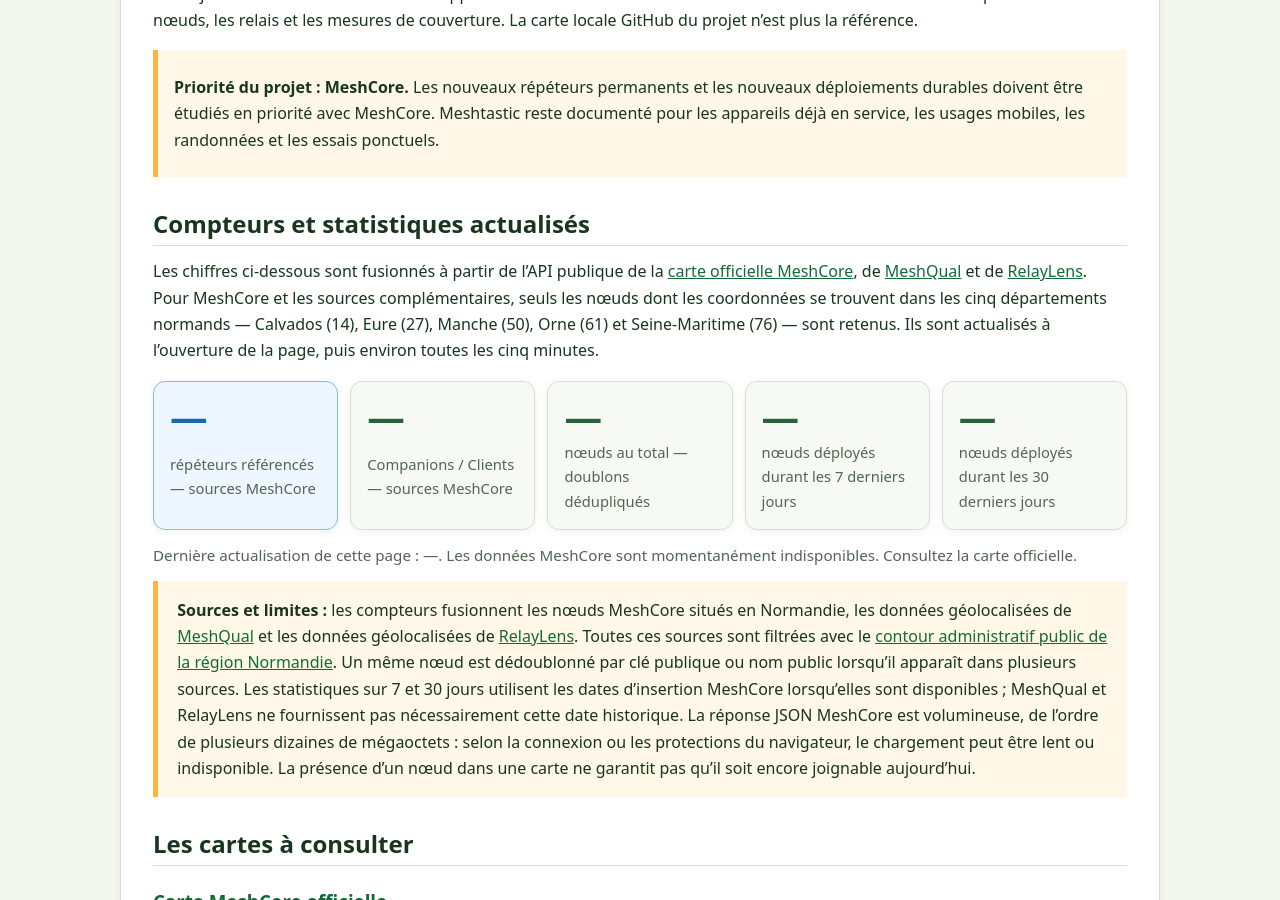
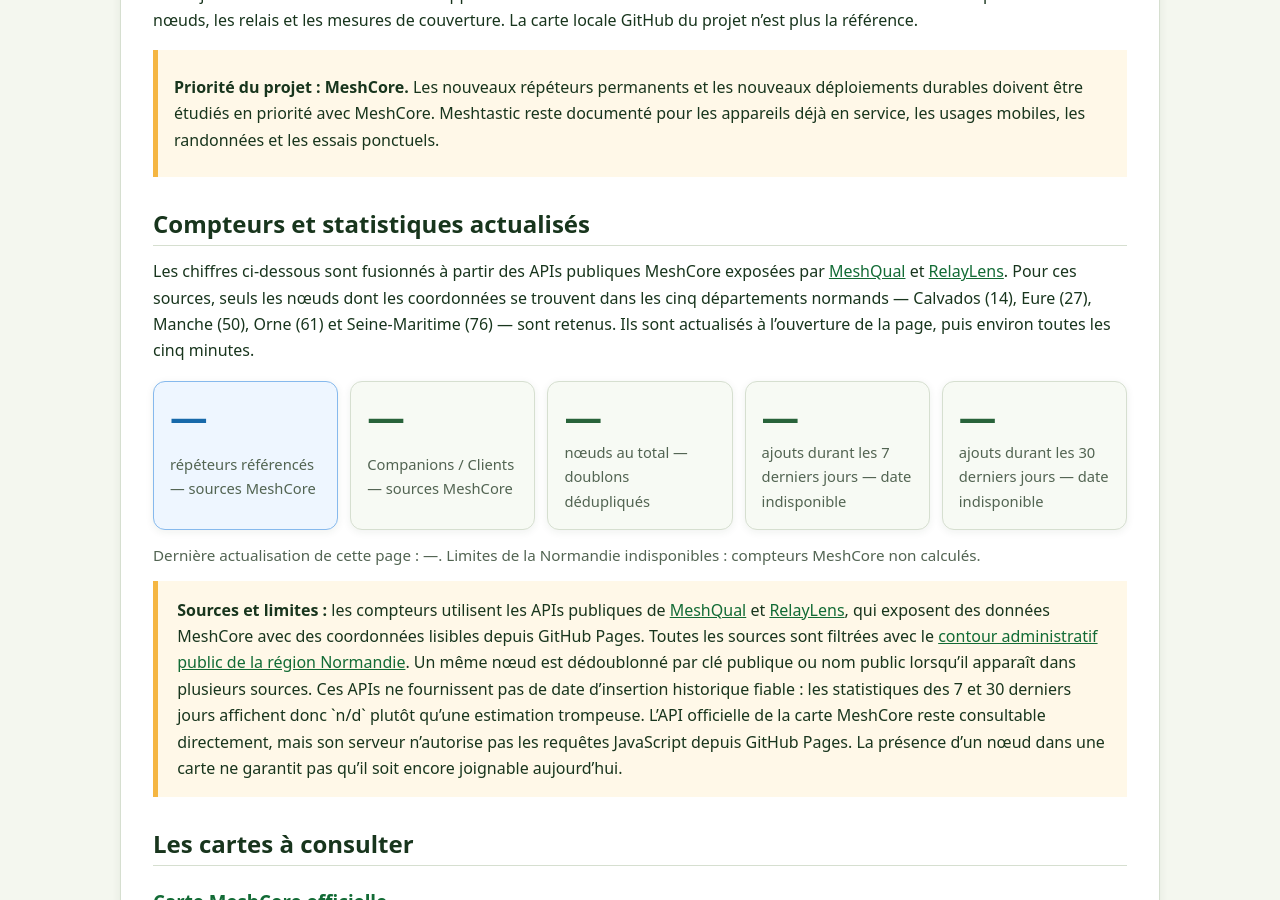
Before and after one commit to 1234LUCIUS/projet-interconnexion-normand-wiki, a Jekyll site: the page built from docs/04-carte-interactive.md, in a window 1280 px wide and 900 px high, scrolled down 485 px. Built offline with Jekyll 4.4.1, drawn with Linux system fonts in a browser that asks for light colours; comment, search, counter and statistics services are not loaded; part of the change alters nothing that is shown.

Commit message:
Corrige le compteur MeshCore bloque par CORS

```diff
--- a/docs/04-carte-interactive.md
+++ b/docs/04-carte-interactive.md
@@ -11,18 +11,18 @@ Le Projet d’Interconnexion Normand s’appuie désormais sur des cartes offici
 
 ## Compteurs et statistiques actualisés
 
-Les chiffres ci-dessous sont fusionnés à partir de l’API publique de la [carte officielle MeshCore](https://map.meshcore.io/), de [MeshQual](https://meshqual.pmrs.fr/) et de [RelayLens](https://relaylens.mesh.chaun14.fr/companions). Pour MeshCore et les sources complémentaires, seuls les nœuds dont les coordonnées se trouvent dans les cinq départements normands — Calvados (14), Eure (27), Manche (50), Orne (61) et Seine-Maritime (76) — sont retenus. Ils sont actualisés à l’ouverture de la page, puis environ toutes les cinq minutes.
+Les chiffres ci-dessous sont fusionnés à partir des APIs publiques MeshCore exposées par [MeshQual](https://meshqual.pmrs.fr/) et [RelayLens](https://relaylens.mesh.chaun14.fr/companions). Pour ces sources, seuls les nœuds dont les coordonnées se trouvent dans les cinq départements normands — Calvados (14), Eure (27), Manche (50), Orne (61) et Seine-Maritime (76) — sont retenus. Ils sont actualisés à l’ouverture de la page, puis environ toutes les cinq minutes.
 
 <div class="node-stats" aria-live="polite">
   <div class="node-stat node-stat-primary"><strong data-node-stat="repeaters">—</strong><span>répéteurs référencés — sources MeshCore</span></div>
   <div class="node-stat"><strong data-node-stat="companions">—</strong><span>Companions / Clients — sources MeshCore</span></div>
   <div class="node-stat"><strong data-node-stat="total">—</strong><span>nœuds au total — doublons dédupliqués</span></div>
-  <div class="node-stat"><strong data-node-stat="week">—</strong><span>nœuds déployés durant les 7 derniers jours</span></div>
-  <div class="node-stat"><strong data-node-stat="month">—</strong><span>nœuds déployés durant les 30 derniers jours</span></div>
+  <div class="node-stat"><strong data-node-stat="week">—</strong><span>ajouts durant les 7 derniers jours — date indisponible</span></div>
+  <div class="node-stat"><strong data-node-stat="month">—</strong><span>ajouts durant les 30 derniers jours — date indisponible</span></div>
 </div>
 <p class="muted">Dernière actualisation de cette page : <span data-node-stat="updated">—</span>. <span data-node-stat="status">Chargement des données MeshCore…</span></p>
 
-<p class="notice"><strong>Sources et limites :</strong> les compteurs fusionnent les nœuds MeshCore situés en Normandie, les données géolocalisées de <a href="https://meshqual.pmrs.fr/">MeshQual</a> et les données géolocalisées de <a href="https://relaylens.mesh.chaun14.fr/companions">RelayLens</a>. Toutes ces sources sont filtrées avec le <a href="https://raw.githubusercontent.com/gregoiredavid/france-geojson/master/regions/normandie/region-normandie.geojson">contour administratif public de la région Normandie</a>. Un même nœud est dédoublonné par clé publique ou nom public lorsqu’il apparaît dans plusieurs sources. Les statistiques sur 7 et 30 jours utilisent les dates d’insertion MeshCore lorsqu’elles sont disponibles ; MeshQual et RelayLens ne fournissent pas nécessairement cette date historique. La réponse JSON MeshCore est volumineuse, de l’ordre de plusieurs dizaines de mégaoctets : selon la connexion ou les protections du navigateur, le chargement peut être lent ou indisponible. La présence d’un nœud dans une carte ne garantit pas qu’il soit encore joignable aujourd’hui.</p>
+<p class="notice"><strong>Sources et limites :</strong> les compteurs utilisent les APIs publiques de <a href="https://meshqual.pmrs.fr/">MeshQual</a> et <a href="https://relaylens.mesh.chaun14.fr/companions">RelayLens</a>, qui exposent des données MeshCore avec des coordonnées lisibles depuis GitHub Pages. Toutes les sources sont filtrées avec le <a href="https://raw.githubusercontent.com/gregoiredavid/france-geojson/master/regions/normandie/region-normandie.geojson">contour administratif public de la région Normandie</a>. Un même nœud est dédoublonné par clé publique ou nom public lorsqu’il apparaît dans plusieurs sources. Ces APIs ne fournissent pas de date d’insertion historique fiable : les statistiques des 7 et 30 derniers jours affichent donc `n/d` plutôt qu’une estimation trompeuse. L’API officielle de la carte MeshCore reste consultable directement, mais son serveur n’autorise pas les requêtes JavaScript depuis GitHub Pages. La présence d’un nœud dans une carte ne garantit pas qu’il soit encore joignable aujourd’hui.</p>
 
 ## Les cartes à consulter
 
--- a/docs/assets/node-stats.js
+++ b/docs/assets/node-stats.js
@@ -1,7 +1,6 @@
 (function () {
   'use strict';
 
-  const meshcoreEndpoint = 'https://map.meshcore.io/api/v1/nodes?short=1';
   const meshqualEndpoint = 'https://api.meshqual.pmrs.fr/api/nodes?bbox=-2.5,48.8,2,50.3';
   const relayLensEndpoint = 'https://relaylens.mesh.chaun14.fr/api/map/features?west=-2.5&south=48.8&east=2&north=50.3&zoom=8&max=400';
   const normandyBoundaryEndpoint = 'https://raw.githubusercontent.com/gregoiredavid/france-geojson/master/regions/normandie/region-normandie.geojson';
@@ -18,16 +17,12 @@
   };
   if (!nodesById.repeaters) return;
 
-  function value(node, short, full) {
-    return node && (node[short] ?? node[full]);
+  function setValue(key, number) {
+    if (nodesById[key]) nodesById[key].textContent = numberFormat.format(number);
   }
 
-  function dateValue(node) {
-    return value(node, 'id', 'inserted_date');
-  }
-
-  function setValue(key, number) {
-    if (nodesById[key]) nodesById[key].textContent = numberFormat.format(number);
+  function setText(key, text) {
+    if (nodesById[key]) nodesById[key].textContent = text;
   }
 
   function pointInRing(point, ring) {
@@ -78,18 +73,6 @@
     };
   }
 
-  function meshCoreRecords(nodes, boundary) {
-    return nodes.filter((node) => pointInNormandy(coordinatesOf(node), boundary)).map((node) => ({
-      ...makeRecord({
-        name: value(node, 'n', 'adv_name'),
-        publicKey: value(node, 'pk', 'public_key'),
-        role: Number(value(node, 't', 'type')) === 2 ? 'repeater' : Number(value(node, 't', 'type')) === 1 ? 'companion' : 'other',
-        inserted: dateValue(node)
-      }),
-      source: 'MeshCore'
-    }));
-  }
-
   function meshQualRecords(collection, boundary) {
     const features = Array.isArray(collection && collection.features) ? collection.features : [];
     return features.filter((feature) => isPointFeature(feature) && pointInNormandy(feature.geometry.coordinates, boundary)).map((feature) => {
@@ -114,8 +97,8 @@
     }));
   }
 
-  function mergeRecords(meshcoreNodes, meshqualCollection, relayLensCollection, boundary) {
-    const merged = meshCoreRecords(meshcoreNodes, boundary);
+  function mergeRecords(meshqualCollection, relayLensCollection, boundary) {
+    const merged = [];
     const knownKeys = new Set(merged.flatMap((record) => [record.key, record.nameKey]).filter(Boolean));
     for (const record of [...meshQualRecords(meshqualCollection, boundary), ...relayLensRecords(relayLensCollection, boundary)]) {
       if ((record.key && knownKeys.has(record.key)) || (record.nameKey && knownKeys.has(record.nameKey))) continue;
@@ -126,21 +109,9 @@
     return merged;
   }
 
-  function addedSince(records, timestamp) {
-    return records.filter((record) => {
-      if (record.project) return false;
-      const date = Date.parse(record.inserted || '');
-      return Number.isFinite(date) && date >= timestamp;
-    }).length;
-  }
-
   async function update() {
-    nodesById.status.textContent = 'Actualisation des données MeshCore, MeshQual et RelayLens…';
-    const [meshcoreResult, meshqualResult, relayLensResult, boundaryResult] = await Promise.allSettled([
-      fetch(meshcoreEndpoint, { cache: 'no-store' }).then((response) => {
-        if (!response.ok) throw new Error(`MeshCore HTTP ${response.status}`);
-        return response.json();
-      }),
+    nodesById.status.textContent = 'Actualisation des données MeshQual et RelayLens…';
+    const [meshqualResult, relayLensResult, boundaryResult] = await Promise.allSettled([
       fetch(meshqualEndpoint, { cache: 'no-store' }).then((response) => {
         if (!response.ok) throw new Error(`MeshQual HTTP ${response.status}`);
         return response.json();
@@ -155,13 +126,6 @@
       })
     ]);
 
-    if (meshcoreResult.status !== 'fulfilled') {
-      nodesById.status.textContent = 'Les données MeshCore sont momentanément indisponibles. Consultez la carte officielle.';
-      console.warn('Impossible de charger les statistiques MeshCore', meshcoreResult.reason);
-      return;
-    }
-
-    const meshcoreNodes = Array.isArray(meshcoreResult.value) ? meshcoreResult.value : [];
     const meshqualCollection = meshqualResult.status === 'fulfilled' ? meshqualResult.value : null;
     const relayLensCollection = relayLensResult.status === 'fulfilled' ? relayLensResult.value : null;
     const boundary = boundaryResult.status === 'fulfilled' ? boundaryResult.value : null;
@@ -169,19 +133,17 @@
       nodesById.status.textContent = 'Limites de la Normandie indisponibles : compteurs MeshCore non calculés.';
       return;
     }
-    const records = mergeRecords(meshcoreNodes, meshqualCollection, relayLensCollection, boundary);
+    const records = mergeRecords(meshqualCollection, relayLensCollection, boundary);
     const repeaters = records.filter((record) => record.role === 'repeater' && !record.project).length;
     const companions = records.filter((record) => record.role === 'companion' && !record.project).length;
-    const now = Date.now();
-
     setValue('repeaters', repeaters);
     setValue('companions', companions);
     setValue('total', records.filter((record) => !record.project).length);
-    setValue('week', addedSince(records, now - 7 * 24 * 60 * 60 * 1000));
-    setValue('month', addedSince(records, now - 30 * 24 * 60 * 60 * 1000));
+    setText('week', 'n/d');
+    setText('month', 'n/d');
     nodesById.updated.textContent = new Date().toLocaleString('fr-FR', { dateStyle: 'short', timeStyle: 'short' });
     const sourceCount = [meshqualResult, relayLensResult].filter((result) => result.status === 'fulfilled').length;
-    nodesById.status.textContent = `Données normandes chargées depuis MeshCore et ${sourceCount} source(s) complémentaire(s).`;
+    nodesById.status.textContent = `Données MeshCore normandes chargées depuis ${sourceCount} source(s) publique(s). Historique d’ajout non fourni.`;
   }
 
   update().catch((error) => {
```
